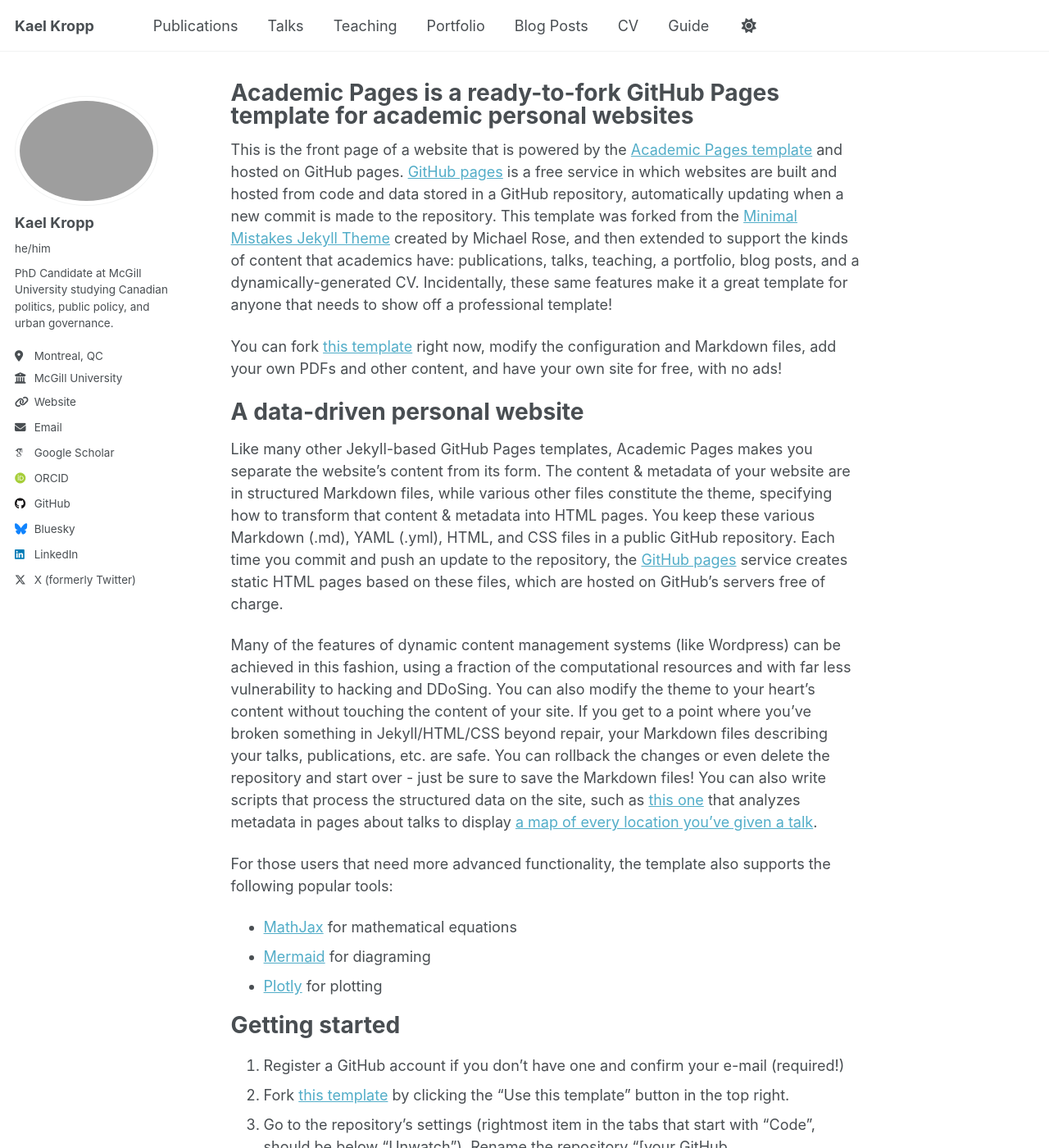
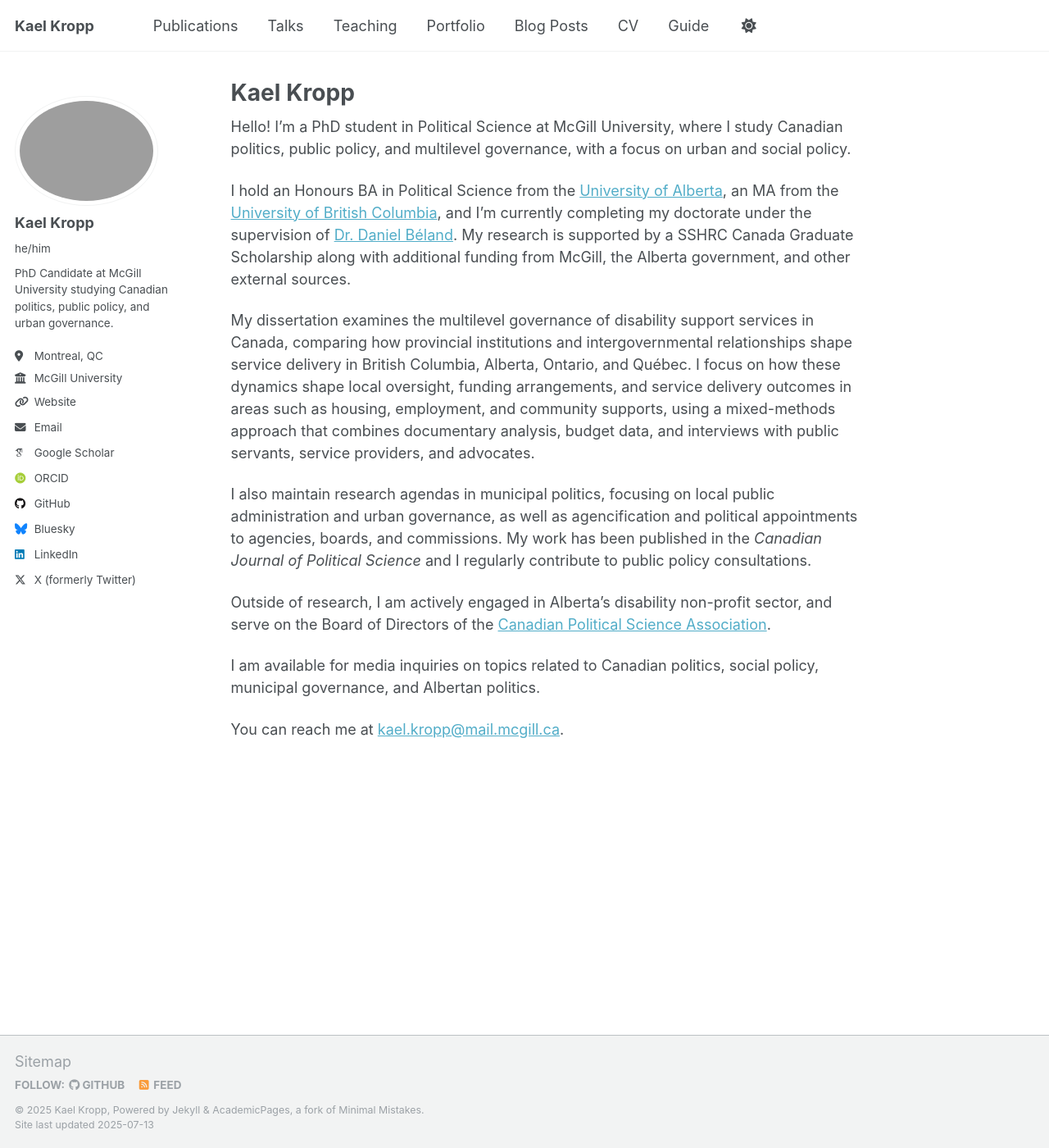
Before and after one commit to kaelkropp/kaelkropp.github.io, a Jekyll site: the page built from _pages/about.md, in a window 1280 px wide and 1400 px high. Shown: the whole window at 82% size. Built offline with Jekyll 4.4.1, drawn with Linux system fonts in a browser that asks for light colours; some web fonts are replaced; a script that is not in the unit is left out; some of the changed text lies outside the part shown.

Commit message:
Update about.md
Editing About section.

```diff
--- a/_pages/about.md
+++ b/_pages/about.md
@@ -1,56 +1,22 @@
 ---
 permalink: /
-title: "Academic Pages is a ready-to-fork GitHub Pages template for academic personal websites"
+title: "Kael Kropp"
 author_profile: true
 redirect_from:
   - /about/
   - /about.html
 ---
 
-This is the front page of a website that is powered by the [Academic Pages template](https://github.com/academicpages/academicpages.github.io) and hosted on GitHub pages. [GitHub pages](https://pages.github.com) is a free service in which websites are built and hosted from code and data stored in a GitHub repository, automatically updating when a new commit is made to the repository. This template was forked from the [Minimal Mistakes Jekyll Theme](https://mmistakes.github.io/minimal-mistakes/) created by Michael Rose, and then extended to support the kinds of content that academics have: publications, talks, teaching, a portfolio, blog posts, and a dynamically-generated CV. Incidentally, these same features make it a great template for anyone that needs to show off a professional template!
+Hello! I’m a PhD student in Political Science at McGill University, where I study Canadian politics, public policy, and multilevel governance, with a focus on urban and social policy.
 
- You can fork [this template](https://github.com/academicpages/academicpages.github.io) right now, modify the configuration and Markdown files, add your own PDFs and other content, and have your own site for free, with no ads!
+I hold an Honours BA in Political Science from the [University of Alberta]([url](https://www.ualberta.ca/en/political-science/index.html)), an MA from the [University of British Columbia]([url](https://politics.ubc.ca/)), and I’m currently completing my doctorate under the supervision of [Dr. Daniel Béland]([url](https://www.mcgill.ca/politicalscience/daniel-beland)). My research is supported by a SSHRC Canada Graduate Scholarship along with additional funding from McGill, the Alberta government, and other external sources.
 
-A data-driven personal website
-======
-Like many other Jekyll-based GitHub Pages templates, Academic Pages makes you separate the website's content from its form. The content & metadata of your website are in structured Markdown files, while various other files constitute the theme, specifying how to transform that content & metadata into HTML pages. You keep these various Markdown (.md), YAML (.yml), HTML, and CSS files in a public GitHub repository. Each time you commit and push an update to the repository, the [GitHub pages](https://pages.github.com/) service creates static HTML pages based on these files, which are hosted on GitHub's servers free of charge.
+My dissertation examines the multilevel governance of disability support services in Canada, comparing how provincial institutions and intergovernmental relationships shape service delivery in British Columbia, Alberta, Ontario, and Québec. I focus on how these dynamics shape local oversight, funding arrangements, and service delivery outcomes in areas such as housing, employment, and community supports, using a mixed-methods approach that combines documentary analysis, budget data, and interviews with public servants, service providers, and advocates.
 
-Many of the features of dynamic content management systems (like Wordpress) can be achieved in this fashion, using a fraction of the computational resources and with far less vulnerability to hacking and DDoSing. You can also modify the theme to your heart's content without touching the content of your site. If you get to a point where you've broken something in Jekyll/HTML/CSS beyond repair, your Markdown files describing your talks, publications, etc. are safe. You can rollback the changes or even delete the repository and start over - just be sure to save the Markdown files! You can also write scripts that process the structured data on the site, such as [this one](https://github.com/academicpages/academicpages.github.io/blob/master/talkmap.ipynb) that analyzes metadata in pages about talks to display [a map of every location you've given a talk](https://academicpages.github.io/talkmap.html).
+I also maintain research agendas in municipal politics, focusing on local public administration and urban governance, as well as agencification and political appointments to agencies, boards, and commissions. My work has been published in the _Canadian Journal of Political Science_ and I regularly contribute to public policy consultations.
 
-For those users that need more advanced functionality, the template also supports the following popular tools:
-- [MathJax](https://www.mathjax.org/) for mathematical equations
-- [Mermaid](https://mermaid.js.org/) for diagraming
-- [Plotly](https://plotly.com/javascript/) for plotting
+Outside of research, I am actively engaged in Alberta's disability non-profit sector, and serve on the Board of Directors of the [Canadian Political Science Association]([url](https://cpsa-acsp.ca/about/)).
 
-Getting started
-======
-1. Register a GitHub account if you don't have one and confirm your e-mail (required!)
-1. Fork [this template](https://github.com/academicpages/academicpages.github.io) by clicking the "Use this template" button in the top right.
-1. Go to the repository's settings (rightmost item in the tabs that start with "Code", should be below "Unwatch"). Rename the repository "[your GitHub username].github.io", which will also be your website's URL.
-1. Set site-wide configuration and create content & metadata (see below -- also see [this set of diffs](http://archive.is/3TPas) showing what files were changed to set up [an example site](https://getorg-testacct.github.io) for a user with the username "getorg-testacct")
-1. Upload any files (like PDFs, .zip files, etc.) to the files/ directory. They will appear at https://[your GitHub username].github.io/files/example.pdf.
-1. Check status by going to the repository settings, in the "GitHub pages" section
+I am available for media inquiries on topics related to Canadian politics, social policy, municipal governance, and Albertan politics.
 
-Site-wide configuration
-------
-The main configuration file for the site is in the base directory in [_config.yml](https://github.com/academicpages/academicpages.github.io/blob/master/_config.yml), which defines the content in the sidebars and other site-wide features. You will need to replace the default variables with ones about yourself and your site's github repository. The configuration file for the top menu is in [_data/navigation.yml](https://github.com/academicpages/academicpages.github.io/blob/master/_data/navigation.yml). For example, if you don't have a portfolio or blog posts, you can remove those items from that navigation.yml file to remove them from the header.
-
-Create content & metadata
-------
-For site content, there is one Markdown file for each type of content, which are stored in directories like _publications, _talks, _posts, _teaching, or _pages. For example, each talk is a Markdown file in the [_talks directory](https://github.com/academicpages/academicpages.github.io/tree/master/_talks). At the top of each Markdown file is structured data in YAML about the talk, which the theme will parse to do lots of cool stuff. The same structured data about a talk is used to generate the list of talks on the [Talks page](https://academicpages.github.io/talks), each [individual page](https://academicpages.github.io/talks/2012-03-01-talk-1) for specific talks, the talks section for the [CV page](https://academicpages.github.io/cv), and the [map of places you've given a talk](https://academicpages.github.io/talkmap.html) (if you run this [python file](https://github.com/academicpages/academicpages.github.io/blob/master/talkmap.py) or [Jupyter notebook](https://github.com/academicpages/academicpages.github.io/blob/master/talkmap.ipynb), which creates the HTML for the map based on the contents of the _talks directory).
-
-**Markdown generator**
-
-The repository includes [a set of Jupyter notebooks](https://github.com/academicpages/academicpages.github.io/tree/master/markdown_generator
-) that converts a CSV containing structured data about talks or presentations into individual Markdown files that will be properly formatted for the Academic Pages template. The sample CSVs in that directory are the ones I used to create my own personal website at stuartgeiger.com. My usual workflow is that I keep a spreadsheet of my publications and talks, then run the code in these notebooks to generate the Markdown files, then commit and push them to the GitHub repository.
-
-How to edit your site's GitHub repository
-------
-Many people use a git client to create files on their local computer and then push them to GitHub's servers. If you are not familiar with git, you can directly edit these configuration and Markdown files directly in the github.com interface. Navigate to a file (like [this one](https://github.com/academicpages/academicpages.github.io/blob/master/_talks/2012-03-01-talk-1.md) and click the pencil icon in the top right of the content preview (to the right of the "Raw | Blame | History" buttons). You can delete a file by clicking the trashcan icon to the right of the pencil icon. You can also create new files or upload files by navigating to a directory and clicking the "Create new file" or "Upload files" buttons.
-
-Example: editing a Markdown file for a talk
-![Editing a Markdown file for a talk](/images/editing-talk.png)
-
-For more info
-------
-More info about configuring Academic Pages can be found in [the guide](https://academicpages.github.io/markdown/), the [growing wiki](https://github.com/academicpages/academicpages.github.io/wiki), and you can always [ask a question on GitHub](https://github.com/academicpages/academicpages.github.io/discussions). The [guides for the Minimal Mistakes theme](https://mmistakes.github.io/minimal-mistakes/docs/configuration/) (which this theme was forked from) might also be helpful.
+You can reach me at [kael.kropp@mail.mcgill.ca](mailto:kael.kropp@mail.mcgill.ca).
```
